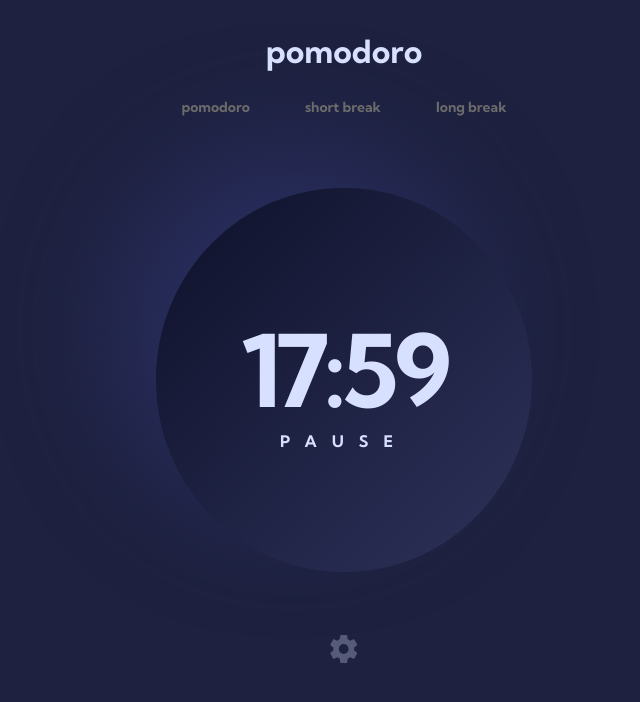
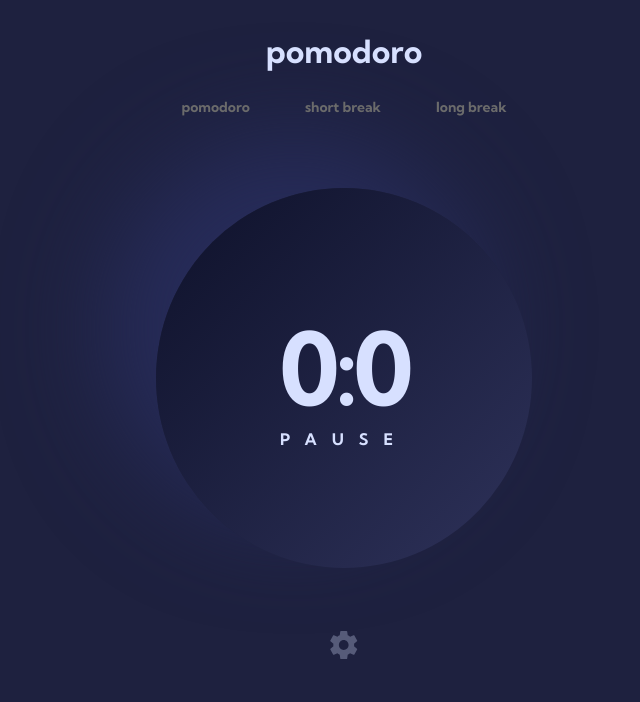
Before and after one commit to zehraecer/pomodoro, a React (Vite) app: page / in a window 1280 px wide. Shown: the top 702 px of the page, without its empty margins (296-936 px from the left). Built offline with nearby package versions, Linux system fonts and the light colour scheme.

Commit message:
minute second durumları  settimeOut fonksiyonuna göre azaltmak için kodlar yazıldı

```diff
--- a/src/App.jsx
+++ b/src/App.jsx
@@ -1,4 +1,4 @@
-import { createContext, useRef, useState } from 'react'
+import { createContext, useEffect, useRef, useState } from 'react'
 import './App.css'
 // import { useGlobalStateContext } from './store/globalStateContext'
 import { Header } from './components/header'
@@ -12,9 +12,31 @@ function App() {
   // const [counter, setCounter] = useState(0)
   const [isClicked, setIsClicked] = useState(false)
   const modalRef = useRef()
+  const formRef = useRef()
+  const [minute, setMinute] = useState(0)
+  const [second, setSecond] = useState(0)
+  const [state, setState] = useState(false)
+  const [short, setShort] = useState(0)
+
+  useEffect(() => {
+    if (state === true)
+      setTimeout(() => {
+        setSecond(second => second - 1)
+        if (second === 0) {
+          setMinute(minute => minute - 1)
+          setSecond(59)
+        }
+      }, 100)
+    if (minute === 0 || second === 0) {
+      return
+    }
+
+  }, [minute, second])
+
+
 
   return (
-    <UserContext.Provider value={{ isClicked, setIsClicked, modalRef }}>
+    <UserContext.Provider value={{ isClicked, setIsClicked, modalRef, formRef, minute, setMinute, second, setSecond, state, setState, short, setShort }}>
 
       <div className='container'>
         <Header />
--- a/src/components/Content.jsx
+++ b/src/components/Content.jsx
@@ -2,7 +2,7 @@ import { useContext } from "react"
 import { UserContext } from "../App"
 export const Content = () => {
 
-    const { isClicked, setIsClicked, modalRef } = useContext(UserContext)
+    const { isClicked, setIsClicked, modalRef, minute, setMinute, second, setSecond } = useContext(UserContext)
 
     const handleClick = () => {
         setIsClicked(isClicked => !isClicked)
@@ -12,9 +12,11 @@ export const Content = () => {
 
         <>
             <div>
-                <div className="content">
-                    <span >17:59 </span>
-                    <h6>PAUSE</h6>
+                <div className="deneme">
+                    <div className="content">
+                        <span >{minute}:{second} </span>
+                        <h6>PAUSE</h6>
+                    </div>
                 </div>
 
                 <div className="shape" onClick={handleClick}>
--- a/src/components/Modal.jsx
+++ b/src/components/Modal.jsx
@@ -2,13 +2,22 @@ import { useContext } from "react"
 import { UserContext } from "../App"
 
 export const Modal = () => {
-    const { isClicked, setIsClicked, modalRef } = useContext(UserContext)
+    const { isClicked, setIsClicked, modalRef, formRef, minute, setMinute, second, setSecond, state, setState } = useContext(UserContext)
     const closeModal = () => {
         setIsClicked(isClicked => !isClicked)
         modalRef.current.close()
+    }
+
+    const handleClick = (e) => {
+        e.preventDefault()
+        const formData = new FormData(formRef.current)
+        const formObj = Object.fromEntries(formData.entries());
+        setMinute([formObj.pomodoro] - 1)
+        setSecond(59)
+        setState(true)
+        modalRef.current.close()
 
     }
-
     return (
         <>
             <dialog className="modal" ref={modalRef}>
@@ -19,23 +28,23 @@ export const Modal = () => {
                 </div>
                 <div className="modal-middle">
                     <h3>TIME (MINUTES)</h3>
-                    <form className="modal-form">
+                    <form className="modal-form" ref={formRef}>
 
                         <div>
                             <span>pomodoro</span>
-                            <input type="number" />
+                            <input type="number" name="pomodoro" />
                         </div>
                         <div>
                             <span>short break</span>
-                            <input type="number" />
+                            <input type="number" name="short" />
 
                         </div>
                         <div>
                             <span>long break</span>
-                            <input type="number" />
+                            <input type="number" name="long" />
 
                         </div>
-                        <button type="submit">Apply</button>
+                        <button type="submit" onClick={handleClick}>Apply</button>
                     </form>
 
                 </div>
--- a/src/index.css
+++ b/src/index.css
@@ -56,13 +56,20 @@ body {
   }
 }
 
-.content {
-  margin-top: 45px;
-  padding: 120px 52px;
-  background: linear-gradient(315deg, #2E325A 0%, #0E112A 100%);
+.deneme {
+  /* padding: 15px 68px; */
   box-shadow: 50px 50px 100px 0px #121530;
   box-shadow: -50px -50px 100px 0px #272C5A;
   border-radius: 50%;
+
+}
+
+.content {
+  margin-top: 45px;
+  padding: 118px 78px;
+  background: linear-gradient(315deg, #2E325A 0%, #0E112A 100%);
+  border-radius: 50%;
+  /* border: 9px solid #F87070; */
 
   span {
     font-size: 100px;
```
Also changed, not shown: src/components/breakModal.jsx (added, +12 -0 lines).
